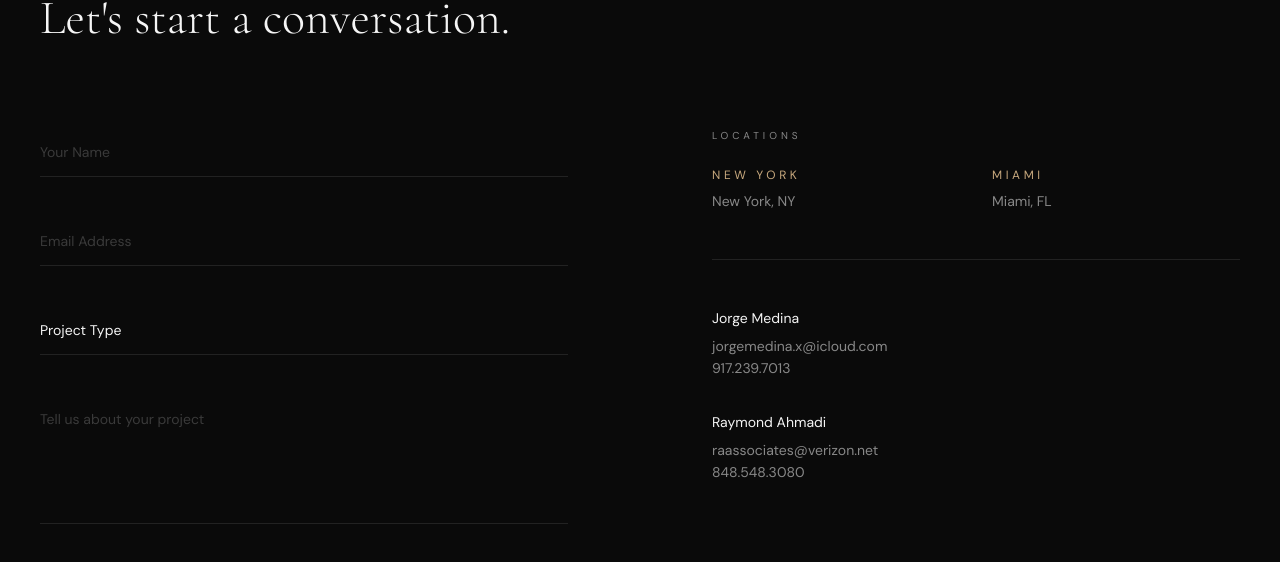
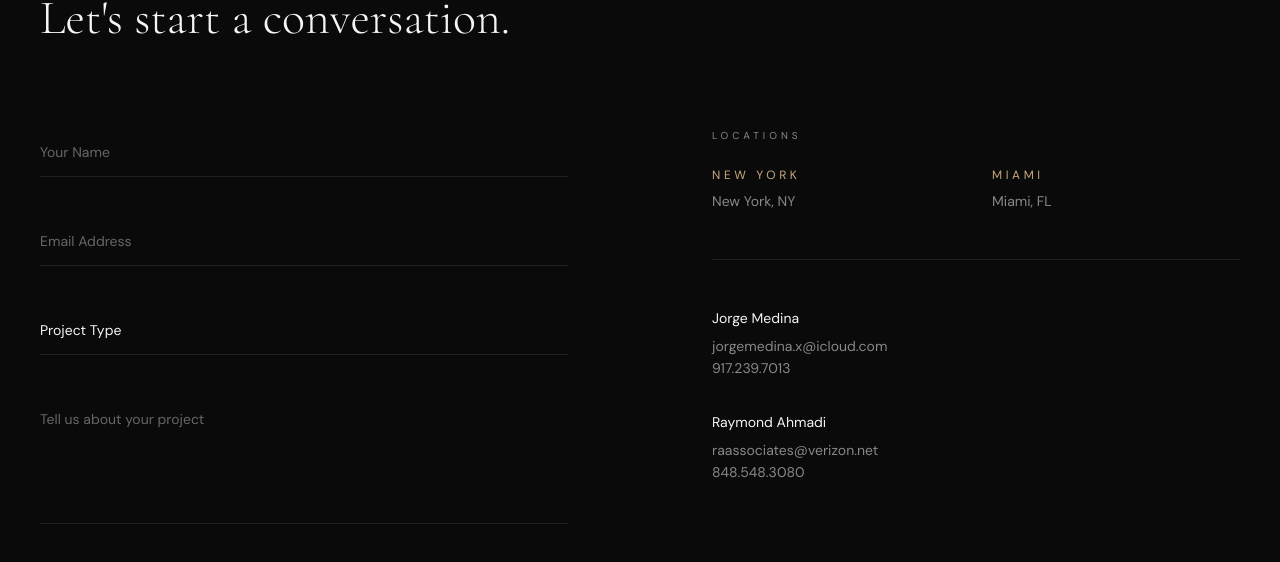
Before and after one commit to Thecityismine/raassociates, a Next.js app: page / in a window 1280 px wide. Shown: the part 4592-5154 px from the top of the page. Built offline with nearby package versions, Linux system fonts and the light colour scheme.

Commit message:
lighten contact form placeholder text

```diff
--- a/components/Contact.tsx
+++ b/components/Contact.tsx
@@ -23,7 +23,7 @@ export default function Contact() {
   }
 
   const fieldClass =
-    'w-full bg-transparent border-b border-divider focus:border-accent outline-none py-3.5 text-[#F5F5F5] placeholder-[#3a3a3a] text-sm transition-colors duration-300 font-body'
+    'w-full bg-transparent border-b border-divider focus:border-accent outline-none py-3.5 text-[#F5F5F5] placeholder-[#666] text-sm transition-colors duration-300 font-body'
 
   return (
     <section id="contact" className="border-t border-divider py-28 md:py-36">
```
